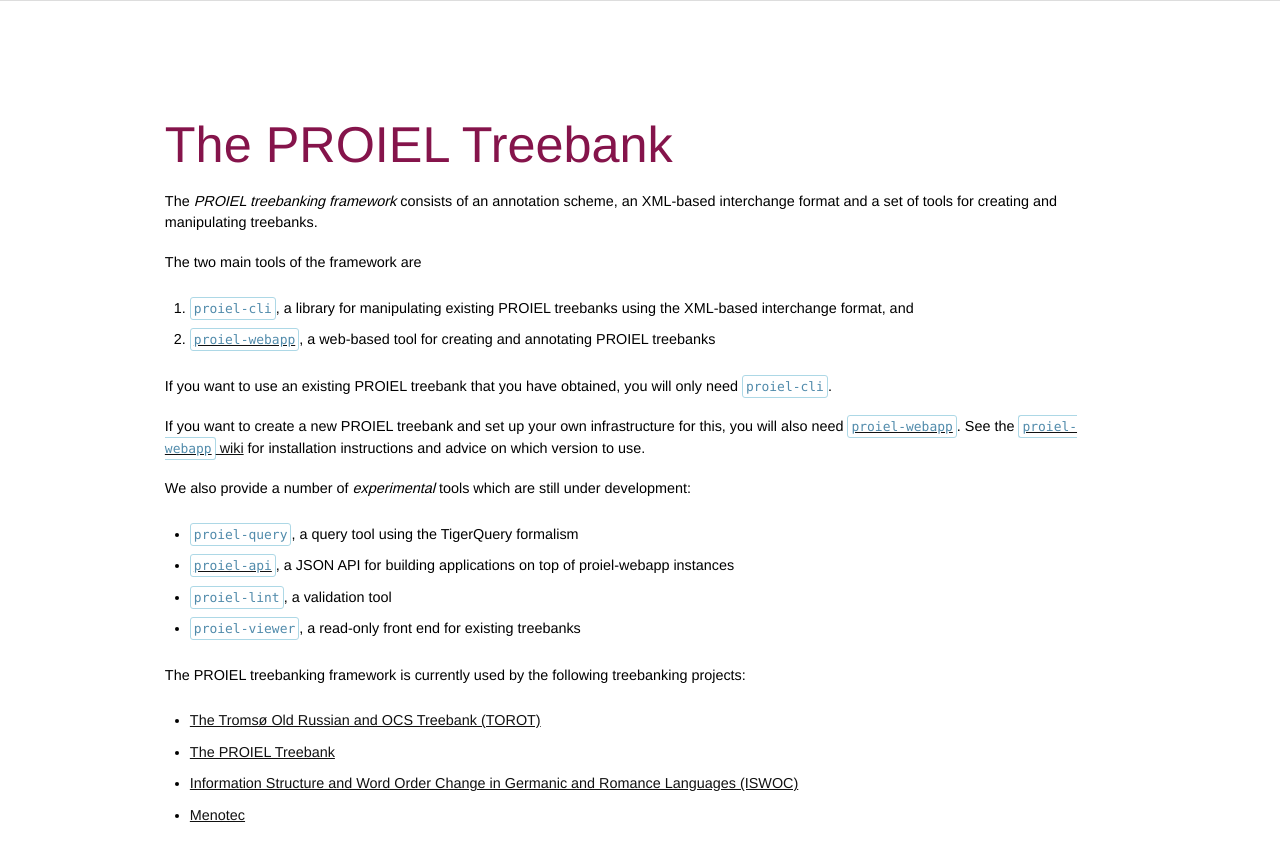
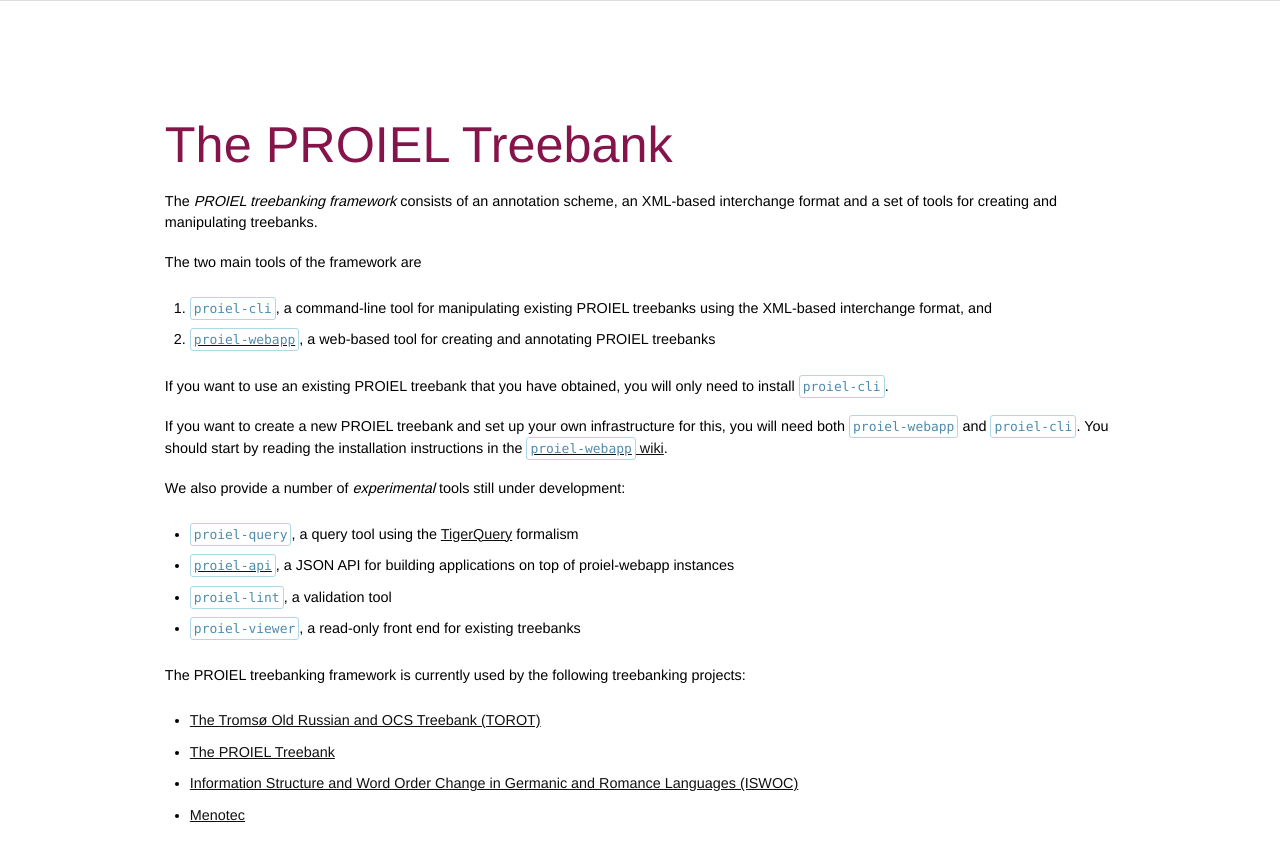
Before and after one commit to proiel/proiel.github.io, a Jekyll site: the page built from framework/index.md, in a window 1280 px wide. Shown: the top 861 px of the page. Built offline with Jekyll 4.4.1, drawn with Linux system fonts in a browser that asks for light colours.

Commit message:
Updated advice on new installations and added TQ link.

```diff
--- a/framework/index.md
+++ b/framework/index.md
@@ -6,16 +6,19 @@ The _PROIEL treebanking framework_ consists of an annotation scheme, an XML-base
 
 The two main tools of the framework are
 
-1. `proiel-cli`, a library for manipulating existing PROIEL treebanks using the XML-based interchange format, and
+1. `proiel-cli`, a command-line tool for manipulating existing PROIEL treebanks using the XML-based interchange format, and
 2. [`proiel-webapp`](https://github.com/mlj/proiel-webapp), a web-based tool for creating and annotating PROIEL treebanks
 
-If you want to use an existing PROIEL treebank that you have obtained, you will only need `proiel-cli`.
+If you want to use an existing PROIEL treebank that you have obtained, you will only need to install `proiel-cli`.
 
-If you want to create a new PROIEL treebank and set up your own infrastructure for this, you will also need [`proiel-webapp`](https://github.com/mlj/proiel-webapp). See the [`proiel-webapp` wiki](https://github.com/mlj/proiel-webapp/wiki) for installation instructions and advice on which version to use.
+If you want to create a new PROIEL treebank and set up your own infrastructure
+for this, you will need both `proiel-webapp` and `proiel-cli`. You should start
+by reading the installation instructions in the [`proiel-webapp`
+wiki](https://github.com/mlj/proiel-webapp/wiki).
 
-We also provide a number of _experimental_ tools which are still under development:
+We also provide a number of _experimental_ tools still under development:
 
-* `proiel-query`, a query tool using the TigerQuery formalism
+* `proiel-query`, a query tool using the [TigerQuery](http://www.ims.uni-stuttgart.de/forschung/ressourcen/werkzeuge/TIGERSearch/doc/html/QueryLanguage.html) formalism
 * [`proiel-api`](https://github.com/mlj/proiel-api), a JSON API for building applications on top of proiel-webapp instances
 * `proiel-lint`, a validation tool
 * `proiel-viewer`, a read-only front end for existing treebanks
```
